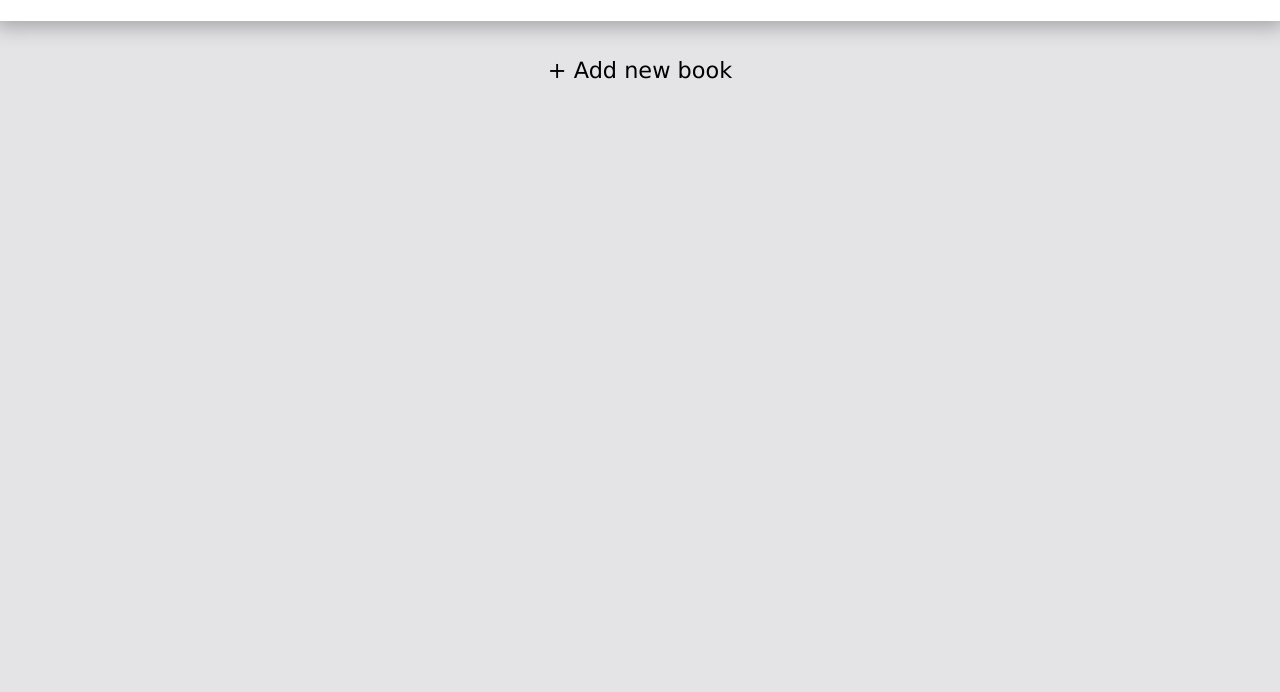
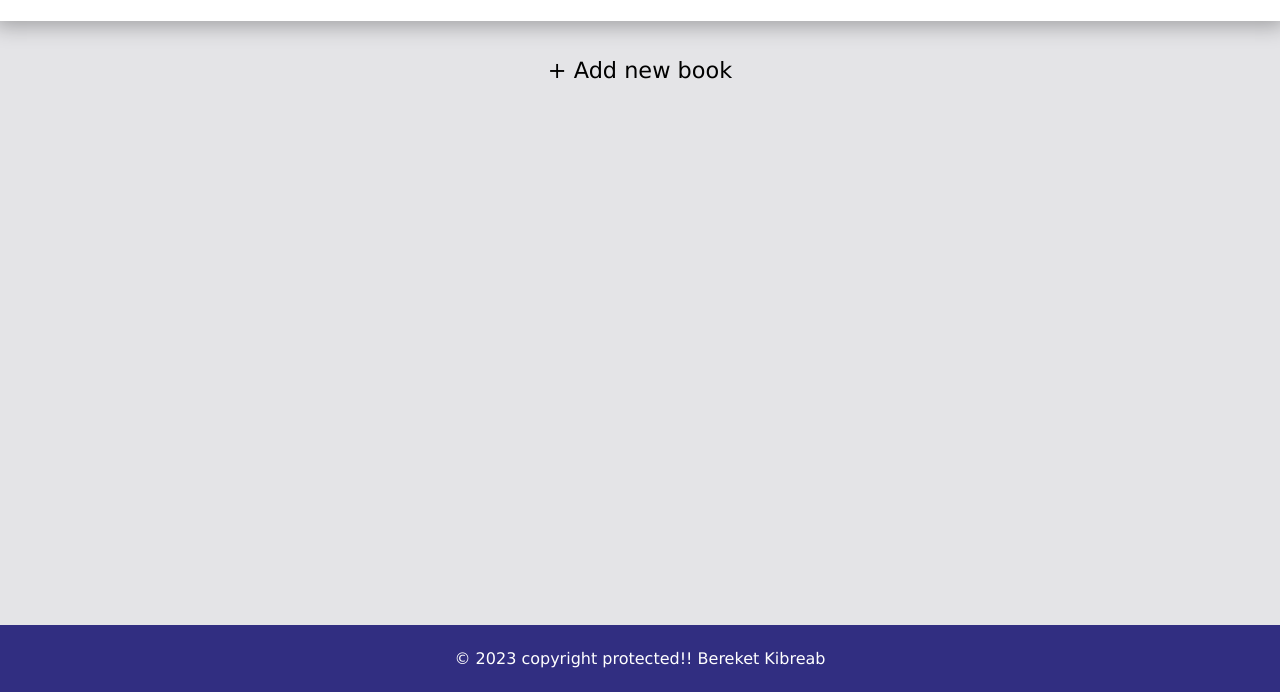
Before and after one commit to bereketkib/Library, a plain HTML site: page index.html in a window 1280 px wide. Shown: the part 108-800 px from the top of the page. Drawn offline with Linux system fonts and the light colour scheme.

Commit message:
added a footer at the bottom

```diff
--- a/index.html
+++ b/index.html
@@ -52,5 +52,7 @@
 
     </main>
 
+    <footer>&copy; 2023 copyright protected!! Bereket Kibreab</footer>
+
 </body>
 </html>
--- a/styles.css
+++ b/styles.css
@@ -5,6 +5,8 @@ body {
     padding: 0;
     font-family: Verdana, Geneva, Tahoma, sans-serif;
     height: 100vh;
+    display: flex;
+    flex-direction: column;
 }
 header {
     background-color: white;
@@ -34,6 +36,7 @@ button.sign-up {
 }
 main {
     padding: 24px 32px;
+    flex-grow: 1;
 }
 .buttonDiv {
     text-align: center;
@@ -142,3 +145,10 @@ div.book-card{
 .book-card input {
     margin-right: 12px;
 }
+
+footer {
+   text-align: center;
+   padding: 24px 0;
+   background-color: #312e81;
+   color: white;
+}
```
